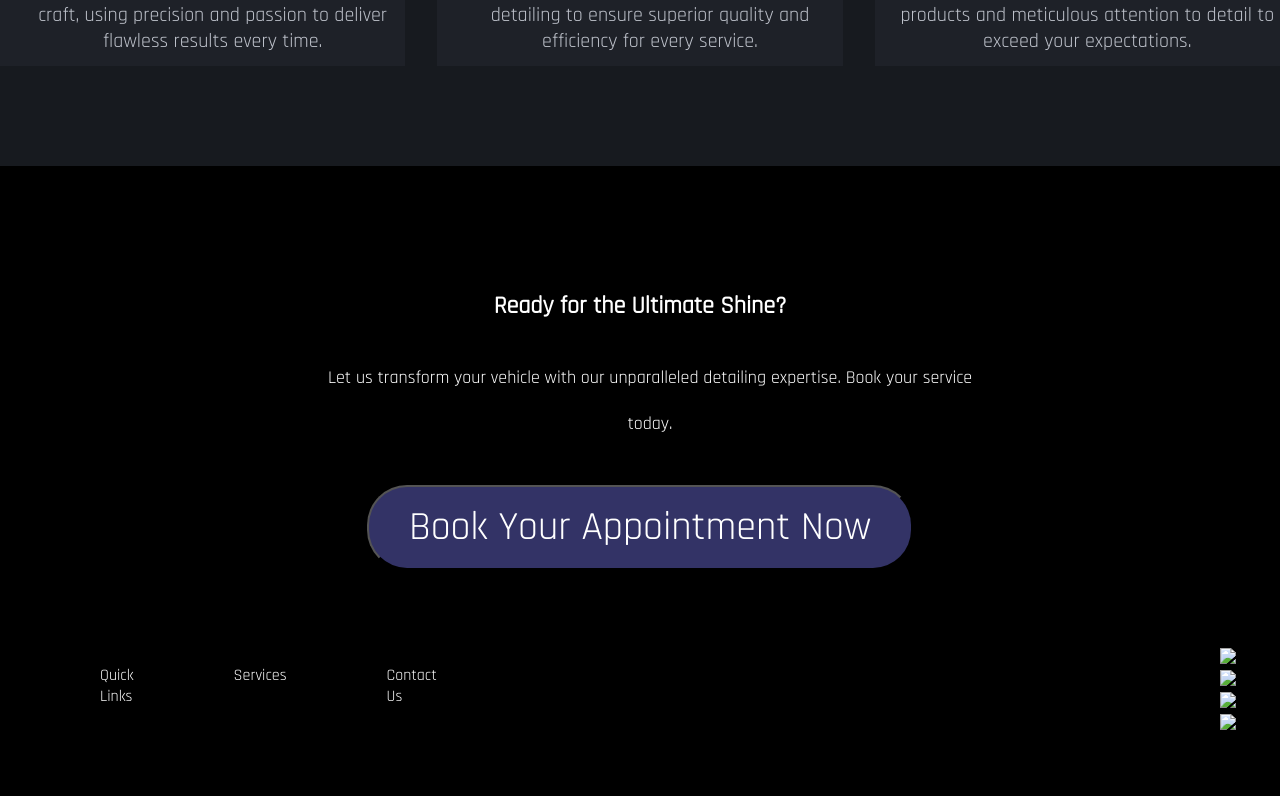
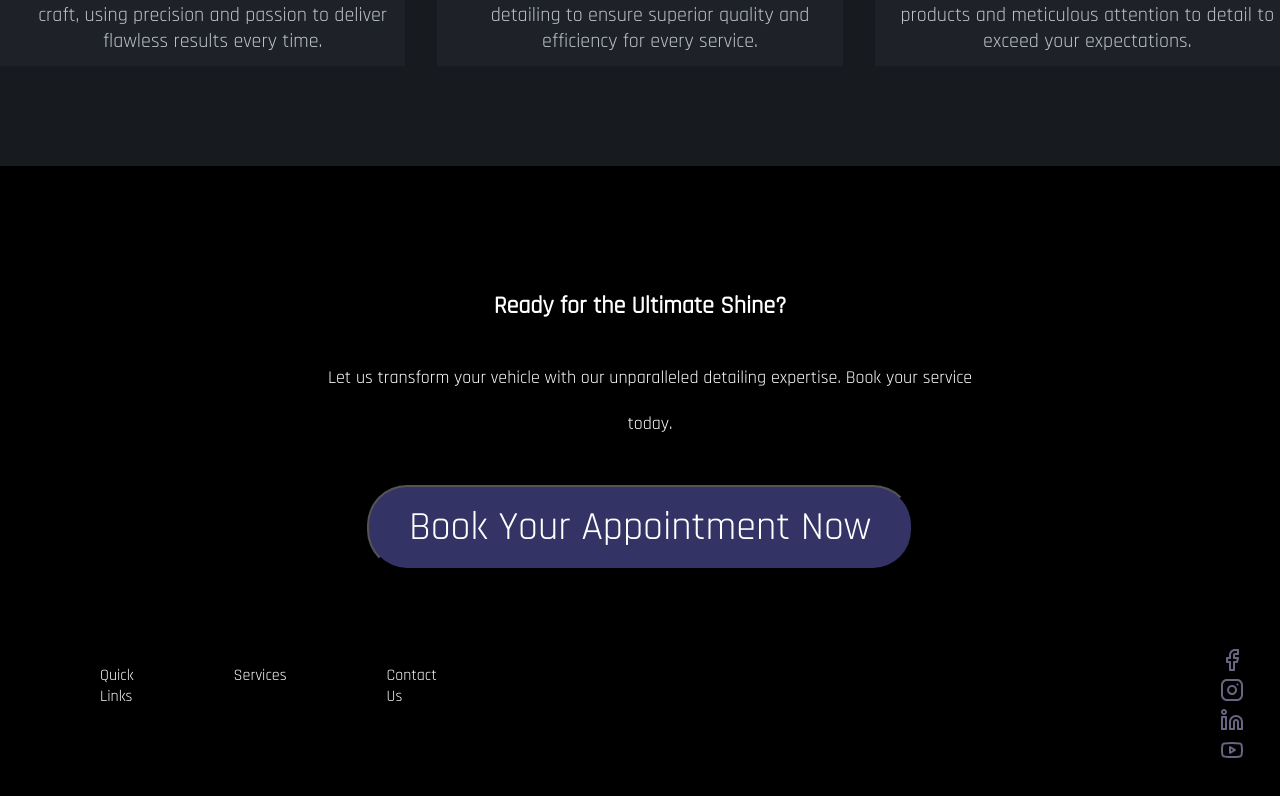
Before and after one commit to dev-AbhinavNair/static-website-2, a plain HTML site: page services.html in a window 1280 px wide. Shown: the part 3056-3852 px from the top of the page. Drawn offline with Linux system fonts and the light colour scheme.

Commit message:
Update services.html

```diff
--- a/services.html
+++ b/services.html
@@ -202,10 +202,10 @@
 
         <section class="end-logos">
 
-            <img src="/luxary-car/assets/lucide-Facebook-Outlined.svg">
-            <img src="/luxary-car/assets/lucide-Instagram-Outlined.svg">
-            <img src="/luxary-car/assets/lucide-Linkedin-Outlined.svg">
-            <img src="/luxary-car/assets/lucide-Youtube-Outlined.svg">
+            <img src="./assets/lucide-Facebook-Outlined.svg">
+            <img src="./assets/lucide-Instagram-Outlined.svg">
+            <img src="./assets/lucide-Linkedin-Outlined.svg">
+            <img src="./assets/lucide-Youtube-Outlined.svg">
 
         </section>
 
```
